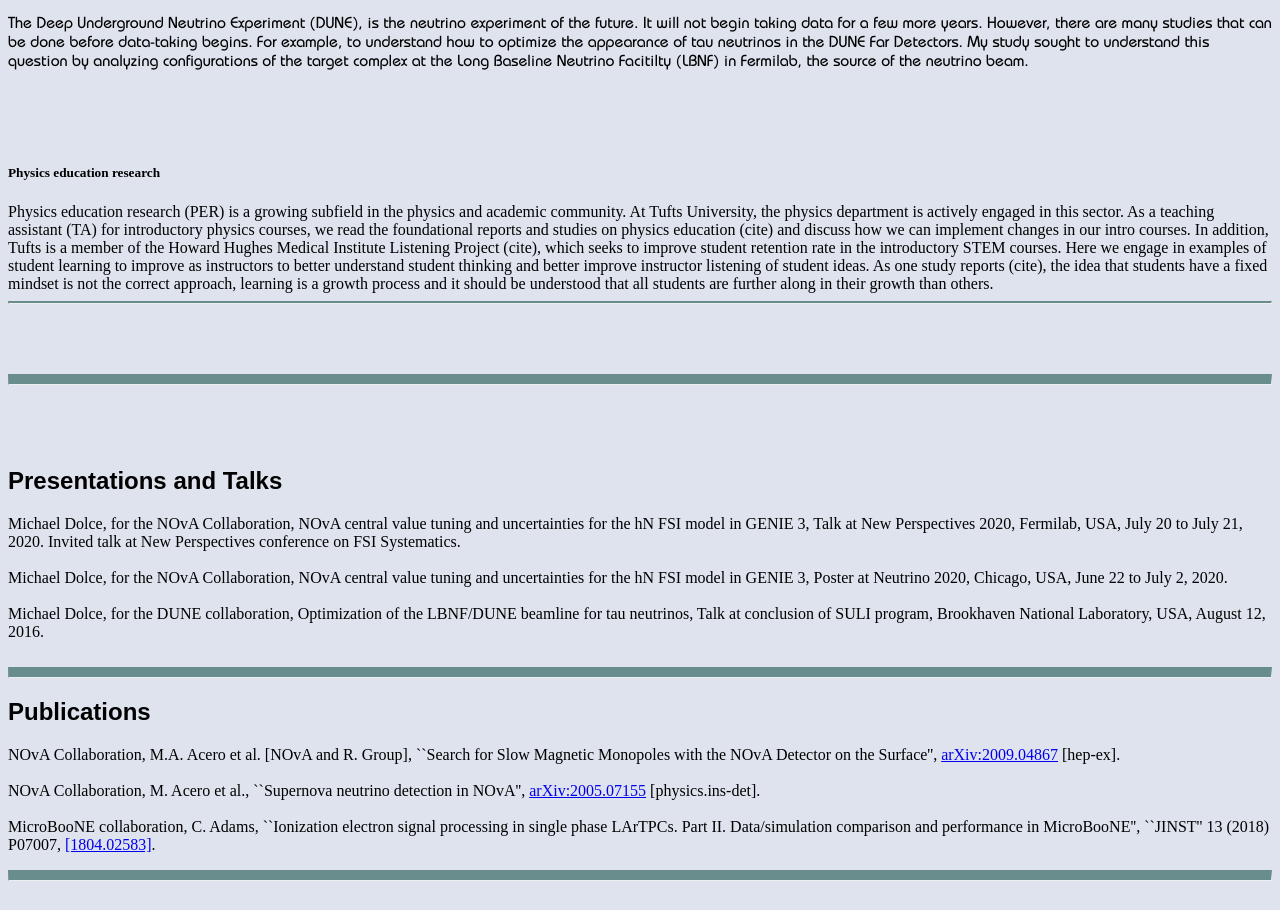
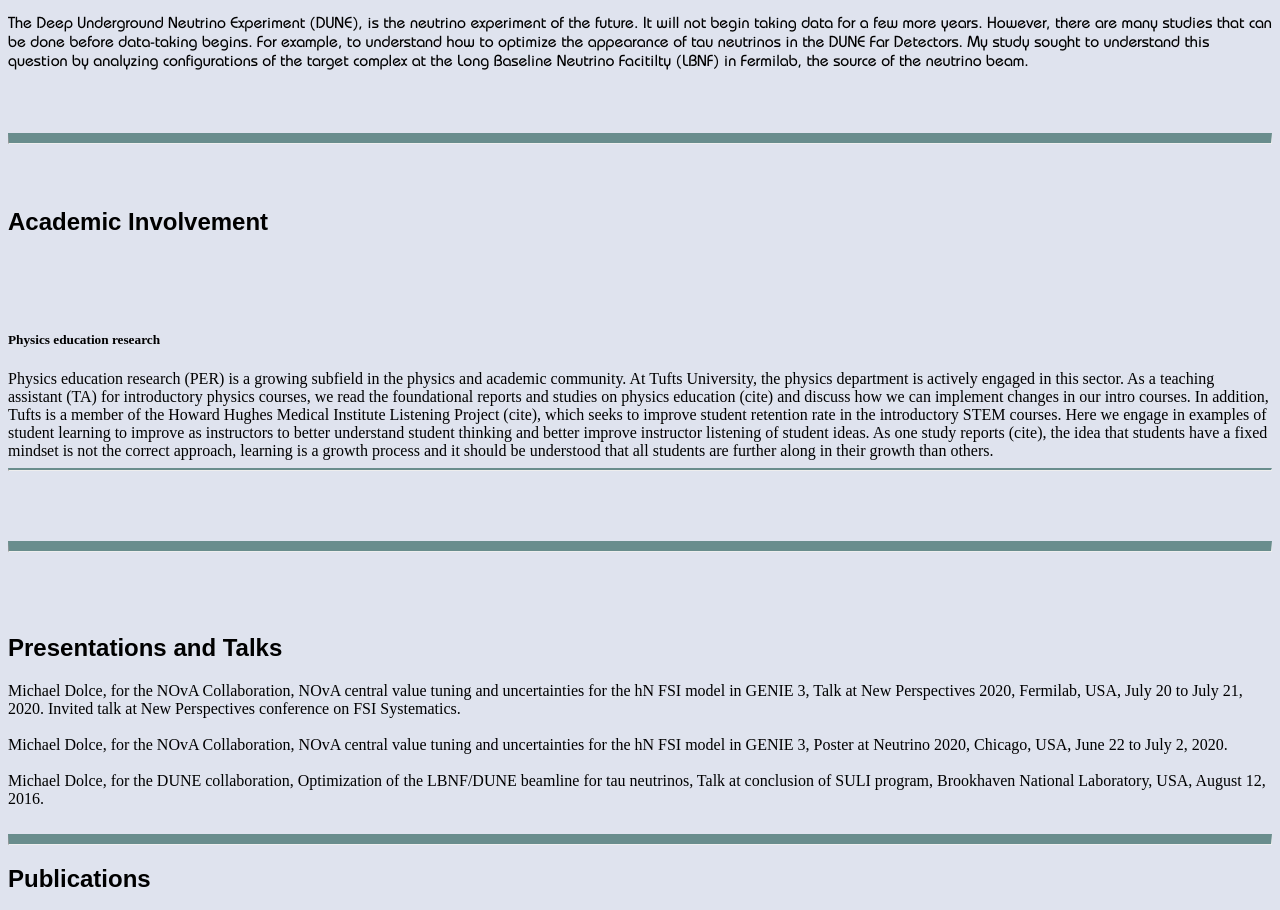
Before and after one commit to mdolce8/MD-Webpage, a website: page docs/index.html in a window 1280 px wide. Shown: the part 2342-3252 px from the top of the page. Before the commit the page ends 3231 px from the top, so only its background shows below. Drawn offline with Linux system fonts and the light colour scheme.

Commit message:
add solid line

```diff
--- a/docs/index.html
+++ b/docs/index.html
@@ -239,6 +239,11 @@ iv. <a href="#nutau-optimization"> Optimization of tau neutrinos in DUNE </a>
 <!--    <p style="float: left;"><img src="http://placekitten.com/g/200/200" height="200" width="200" border="1px"></p>-->
 <!--    <p>Text Text Text Text Text Text Text Text Text Text Text Text Text Text Text Text Text Text Text</p></div>-->
 
+<br><br>
+<hr class="lineSolid">
+
+<br> <br>
+<h2> Academic Involvement </h2>
 
 <br> <br> <br>
 <h5> Physics education research </h5>
```
